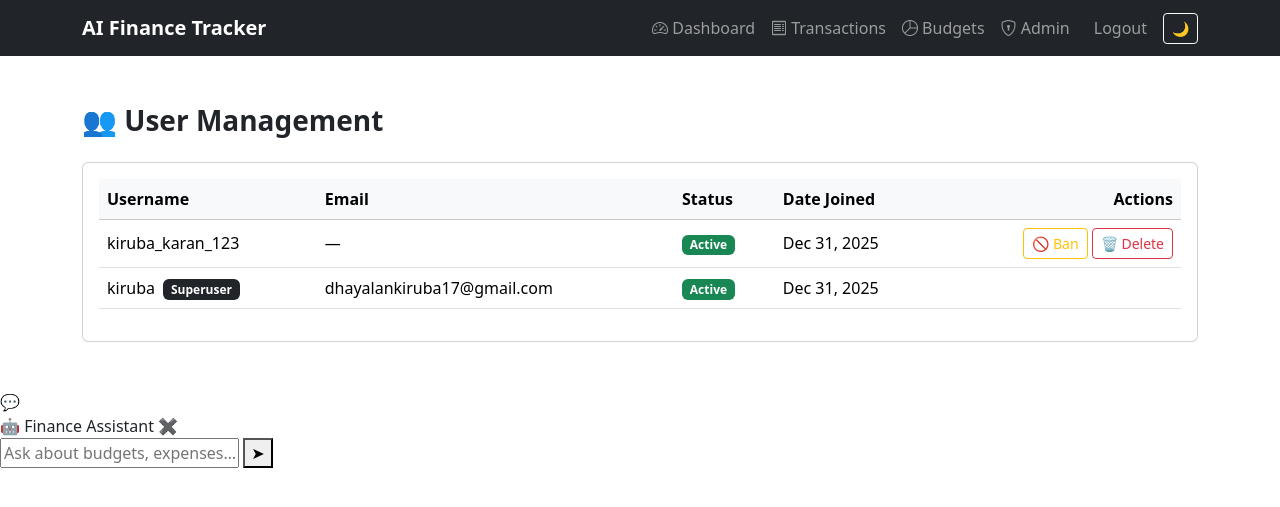
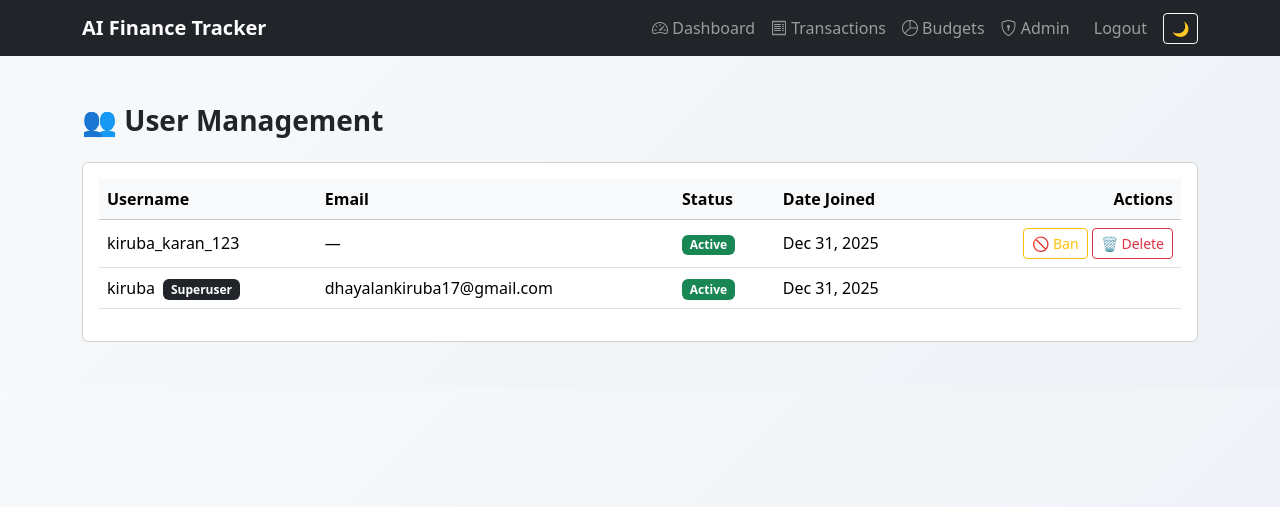
Before and after one commit to KIRUBAKARAN83/ai_finance_tracking, a Django app: page /admin-users/ in a window 1280 px wide. Shown: the top 507 px of the page. Run offline with Django 5.2, Linux system fonts and the light colour scheme; a user stored in the database is signed in; data comes from the database, SQL or seed files in the repository.

Commit message:
Update base.html

```diff
--- a/templates/base.html
+++ b/templates/base.html
@@ -14,7 +14,89 @@
 <meta name="theme-color" content="#0d6efd">
 
 <style>
-/* (your styles unchanged) */
+/* ================= GLOBAL ================= */
+body{
+  background:linear-gradient(135deg,#f8f9fa,#eef2f7);
+  transition:.3s;
+}
+body.dark{background:#121212;color:#eaeaea}
+body.dark .card{background:#1e1e1e;color:#eaeaea}
+body.dark .navbar{background:#000!important}
+
+/* ================= NAVBAR ================= */
+.navbar .nav-link{
+  position:relative;
+  padding:.5rem .75rem;
+}
+.navbar .nav-link::after{
+  content:"";
+  position:absolute;
+  bottom:-6px;
+  left:50%;
+  width:0;height:3px;
+  background:linear-gradient(90deg,#0d6efd,#6ea8fe);
+  transform:translateX(-50%);
+  transition:.3s;
+}
+.navbar .nav-link.active::after,
+.navbar .nav-link:hover::after{width:80%}
+.navbar .nav-link.active{
+  color:#fff!important;
+  font-weight:600;
+  text-shadow:0 0 8px rgba(13,110,253,.6);
+}
+
+/* ================= MOBILE NAV ================= */
+.mobile-nav{
+  position:fixed;bottom:0;left:0;right:0;
+  height:64px;background:#111;
+  display:flex;z-index:1050;
+}
+.mobile-nav a{
+  flex:1;text-align:center;
+  color:#aaa;text-decoration:none;
+  font-size:12px;padding-top:8px;
+}
+.mobile-nav a.active{color:#0d6efd}
+.mobile-nav i{font-size:20px;display:block}
+@media(max-width:991px){body{padding-bottom:70px}}
+
+/* ================= CHATBOT ================= */
+#chatbotBtn{
+  position:fixed;right:20px;bottom:90px;
+  width:56px;height:56px;border-radius:50%;
+  background:#0d6efd;color:#fff;
+  display:flex;align-items:center;justify-content:center;
+  font-size:26px;cursor:pointer;
+  box-shadow:0 8px 20px rgba(0,0,0,.25);
+  z-index:1100;
+}
+#chatbotBox{
+  position:fixed;right:20px;bottom:160px;
+  width:320px;max-height:420px;
+  background:#fff;border-radius:14px;
+  display:none;flex-direction:column;
+  overflow:hidden;z-index:1100;
+}
+body.dark #chatbotBox{background:#1e1e1e}
+.chat-header{
+  background:#0d6efd;color:#fff;
+  padding:10px;font-weight:600;
+  display:flex;justify-content:space-between;
+}
+#chatMessages{
+  flex:1;padding:10px;overflow-y:auto;font-size:14px;
+}
+.chat-user{text-align:right;margin-bottom:6px}
+.chat-bot{text-align:left;margin-bottom:6px;opacity:.9}
+#chatForm{display:flex;border-top:1px solid #ddd}
+#chatForm input{
+  flex:1;border:none;padding:10px;outline:none;
+}
+#chatForm button{
+  border:none;background:#0d6efd;
+  color:#fff;padding:0 14px;
+}
 </style>
 </head>
 
@@ -98,7 +180,7 @@
 </nav>
 
 <!-- ================= CHATBOT ================= -->
-<div id="chatbotBtn">💬</div>
+
 
 <div id="chatbotBox">
 <div class="chat-header">
@@ -118,7 +200,24 @@
 <script src="https://cdn.jsdelivr.net/npm/bootstrap@5.3.3/dist/js/bootstrap.bundle.min.js"></script>
 
 <script>
-/* (your JS unchanged) */
+document.addEventListener("DOMContentLoaded",()=>{
+const t=document.getElementById("themeToggle");
+if(localStorage.getItem("theme")==="dark")document.body.classList.add("dark");
+t.onclick=()=>{document.body.classList.toggle("dark");
+localStorage.setItem("theme",document.body.classList.contains("dark")?"dark":"light");};
+});
+</script>
+
+<script>
+let deferredPrompt=null;
+const iBtn=document.getElementById("installBtn");
+const iBtnM=document.getElementById("installBtnMobile");
+window.addEventListener("beforeinstallprompt",e=>{
+e.preventDefault();deferredPrompt=e;iBtn.classList.remove("d-none");
+});
+function install(){if(!deferredPrompt)return;
+deferredPrompt.prompt();deferredPrompt=null;iBtn.classList.add("d-none");}
+iBtn.onclick=install;iBtnM.onclick=e=>{e.preventDefault();install();}
 </script>
 
 <script>
```
